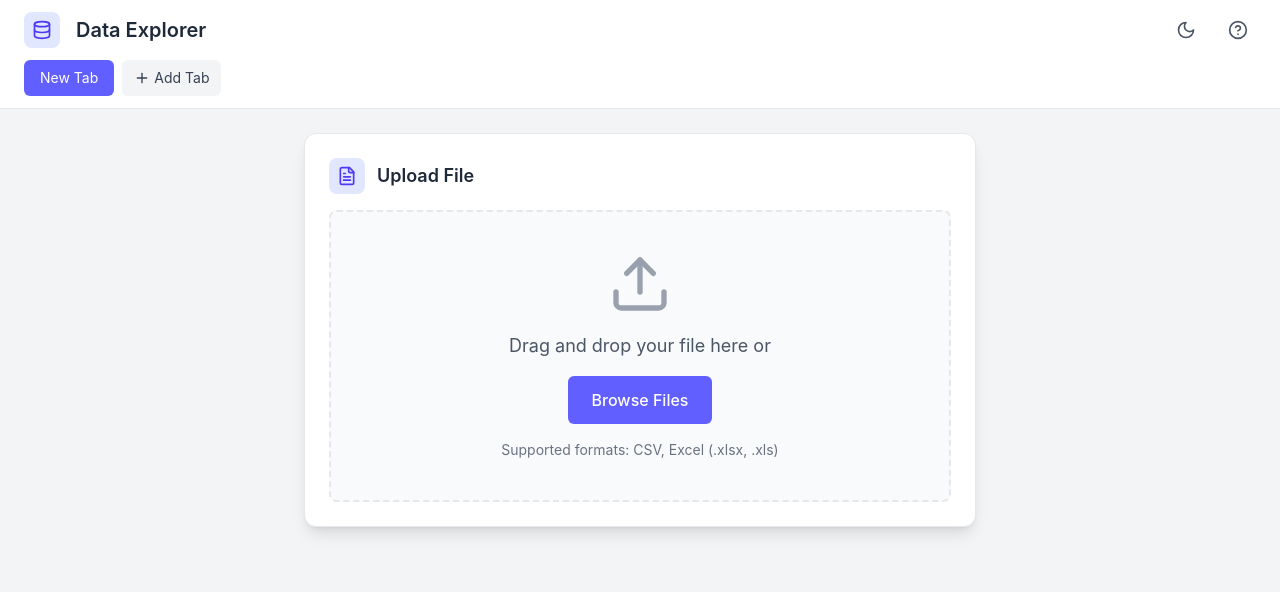
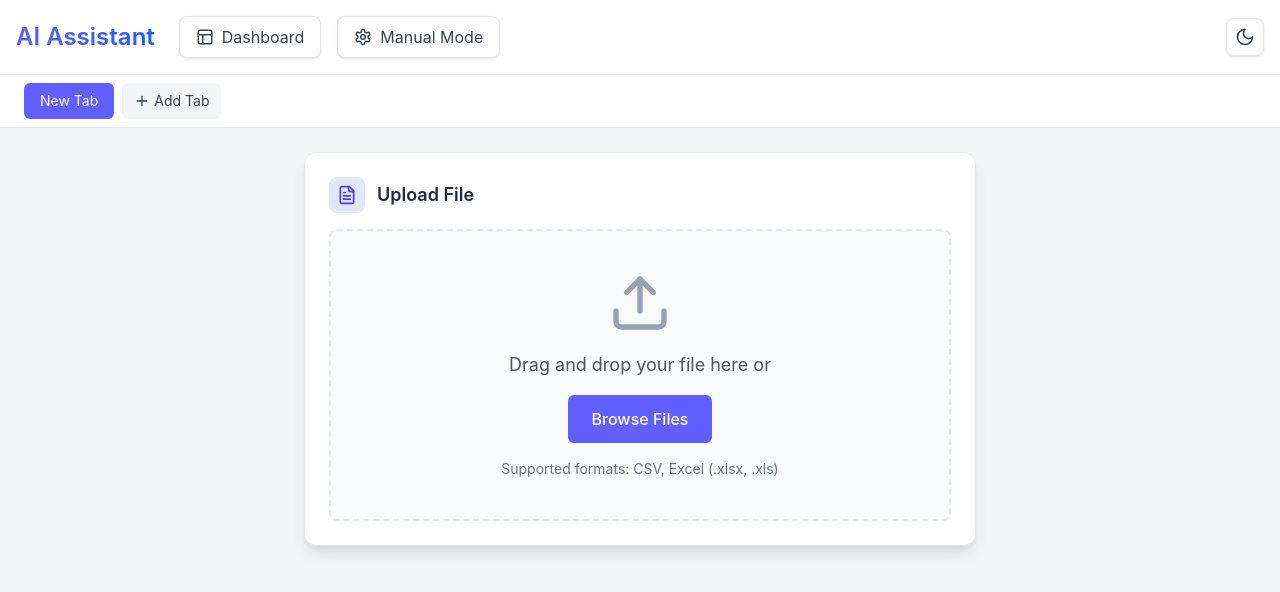
Before and after one commit to Arjun0023/data-mirai, a React (Vite) app: page /manualmode in a window 1280 px wide. Shown: the top 592 px of the page. Built offline with nearby package versions, Linux system fonts and the light colour scheme; what ag-grid-community, ag-grid-enterprise would draw is missing.

Commit message:
Refactor PieChartComponent and Navbar; add Manual Mode button and update data handling

```diff
--- a/src/components/Dashboard/PieChart/PieChartComponent.jsx
+++ b/src/components/Dashboard/PieChart/PieChartComponent.jsx
@@ -3,17 +3,18 @@ import { PieChart as RechartsPieChart, Pie, Cell, Tooltip, Legend, ResponsiveCon
 
 function PieChartComponent({ data }) {
   // Transform the data to extract information from the 'value' property
-  const transformedData = data.map(item => ({
-    name: item.value.category, // Use category as the name
-    value: item.value.value, // Use the value from the nested value object
-    color: item.value.color // Use the color from the nested value object
-  }));
-
+  console.log("PieChartComponent data:", data);
+  // const transformedData = data.map(item => ({
+  //   name: item.value.category, // Use category as the name
+  //   value: item.value.value, // Use the value from the nested value object
+  //   color: item.value.color // Use the color from the nested value object
+  // }));
+console.log("Transformed data:");
   return (
     <ResponsiveContainer width="100%" height={400}>
       <RechartsPieChart>
         <Pie
-          data={transformedData}
+          data={data}
           cx="50%"
           cy="50%"
           labelLine={true}
@@ -23,9 +24,9 @@ function PieChartComponent({ data }) {
           paddingAngle={1}
           dataKey="value"
         >
-          {transformedData.map((entry, index) => (
+          {/* {transformedData.map((entry, index) => (
             <Cell key={`cell-${index}`} fill={entry.color} />
-          ))}
+          ))} */}
         </Pie>
         <Tooltip
           formatter={(value) => new Intl.NumberFormat('en-US', {
--- a/src/components/navbar/Navbar.jsx
+++ b/src/components/navbar/Navbar.jsx
@@ -1,13 +1,18 @@
 import React from 'react';
-import { Sun, Moon, Layout } from 'lucide-react';
+import { Sun, Moon, Layout, Settings } from 'lucide-react';
 import { useNavigate } from 'react-router-dom';
 
-function Navbar({ darkMode, toggleDarkMode, savedCharts }) {
+function Navbar({ darkMode, toggleDarkMode, savedCharts = [] }) {
   const navigate = useNavigate();
 
   // Navigate to dashboard
   const goToDashboard = () => {
     navigate('/dashboard');
+  };
+
+  // Navigate to manual mode
+  const goToManualMode = () => {
+    navigate('/manualmode');
   };
 
   return (
@@ -22,13 +27,22 @@ function Navbar({ darkMode, toggleDarkMode, savedCharts }) {
         >
           <Layout size={18} className="mr-2" />
           Dashboard
-          {savedCharts.length > 0 && (
+          {savedCharts && savedCharts.length > 0 && (
             <span className={`ml-2 px-2 py-0.5 text-xs rounded-full ${
               darkMode ? 'bg-indigo-600 text-white' : 'bg-indigo-500 text-white'
             }`}>
               {savedCharts.length}
             </span>
           )}
+        </button>
+        <button
+          onClick={goToManualMode}
+          className={`ml-4 px-4 py-2 rounded-lg flex items-center transition-colors ${
+            darkMode ? 'bg-gray-700 hover:bg-gray-600 text-gray-200' : 'bg-white hover:bg-gray-50 text-gray-700 border border-gray-200 shadow-sm'
+          }`}
+        >
+          <Settings size={18} className="mr-2" />
+          Manual Mode
         </button>
       </div>
       <button
--- a/src/pages/Ask.jsx
+++ b/src/pages/Ask.jsx
@@ -118,7 +118,7 @@ const ResultItem = React.memo(({ result, displayMode, darkMode, saveChartToDashb
 
                     {displayMode === 'piechart' && (
                         <div className="h-full w-full">
-                            <PieChartComponent data={result.resultData.formatted} colors={COLORS} />
+                            <PieChartComponent data={result.resultData.or} colors={COLORS} />
                         </div>
                     )}
 
--- a/src/pages/Dashboard.jsx
+++ b/src/pages/Dashboard.jsx
@@ -4,6 +4,7 @@ import { ArrowLeft, Sun, Moon, Trash2, BarChart, PieChart, Table, Download, Move
 import { DndProvider, useDrag, useDrop } from 'react-dnd';
 import { HTML5Backend } from 'react-dnd-html5-backend';
 import BarChartComponent from '../components/Dashboard/BarChart/BarChartComponent';
+import DynamicStackedBarChartComponent from '../components/Dashboard/BarChart/DynamicStackBarChartComponent';
 import PieChartComponent from '../components/Dashboard/PieChart/PieChartComponent';
 import TableComponent from '../components/Dashboard/Table/TableComponent';
 import ReactMarkdown from "react-markdown";
@@ -136,9 +137,9 @@ const ChartCard = ({ chart, index, moveChart, changeChartDisplayMode, removeChar
       <div className="px-4 pb-4">
         <div className="h-64 w-full flex items-center justify-center bg-opacity-30 rounded-lg overflow-hidden">
           {chartDisplayModes[chart.id] === 'barchart' && (
-            <BarChartComponent
+            <DynamicStackedBarChartComponent
               data={chart.data.formatted || []}
-              colors={COLORS}
+
               darkMode={darkMode}
             />
           )}
@@ -209,7 +210,7 @@ function Dashboard() {
   };
 
   const goBack = () => {
-    navigate('/ask');
+    navigate('/home');
   };
 
   const removeChart = (chartId) => {
--- a/src/pages/ManualMode.jsx
+++ b/src/pages/ManualMode.jsx
@@ -2,7 +2,7 @@ import React, { useState, useRef, useEffect } from 'react';
 import { AgGridReact } from 'ag-grid-react';
 import { read, utils } from 'xlsx';
 import { FileText, Upload, Database, HelpCircle, Moon, Sun, Plus, X } from 'lucide-react';
-
+import Navbar from '../components/navbar/Navbar';
 // Import AG Grid styles - using only what's needed based on the theme
 import 'ag-grid-community/styles/ag-grid.css';
 import 'ag-grid-community/styles/ag-theme-alpine.css';
@@ -92,36 +92,11 @@ ModuleRegistry.registerModules([
 // Set license key
 LicenseManager.setLicenseKey("[TRIAL]_this_{AG_Charts_and_AG_Grid}_Enterprise_key_{AG-078794}_is_granted_for_evaluation_only___Use_in_production_is_not_permitted___Please_report_misuse_to_legal@ag-grid.com___For_help_with_purchasing_a_production_key_please_contact_info@ag-grid.com___You_are_granted_a_{Single_Application}_Developer_License_for_one_application_only___All_Front-End_JavaScript_developers_working_on_the_application_would_need_to_be_licensed___This_key_will_deactivate_on_{14 April 2025}____[v3]_[0102]_MTc0NDU4NTIwMDAwMA==0e65fd8a353058a58afb8d7be064e726");
 
-const Navbar = ({ darkMode, toggleDarkMode, activeTab, tabs, switchTab, addTab, removeTab }) => { // Added removeTab
+const WrapperNavbar = ({ darkMode, toggleDarkMode, activeTab, tabs, switchTab, addTab, removeTab }) => { // Added removeTab
   return (
-    <nav className={`px-6 py-3 border-b ${darkMode ? 'bg-gray-900 border-gray-700 text-white' : 'bg-white border-gray-200 text-gray-800'}`}>
-      <div className="flex items-center justify-between">
-        <div className="flex items-center space-x-4">
-          <div className={`p-2 rounded-lg ${darkMode ? 'bg-indigo-900/40' : 'bg-indigo-100'}`}>
-            <Database className={`h-5 w-5 ${darkMode ? 'text-indigo-300' : 'text-indigo-600'}`} />
-          </div>
-          <h1 className="text-xl font-semibold">Data Explorer</h1>
-        </div>
-
-        <div className="flex items-center space-x-4">
-          <button
-            className={`p-2 rounded-lg ${darkMode ? 'hover:bg-gray-700' : 'hover:bg-gray-100'} transition-colors`}
-            onClick={toggleDarkMode}
-            title={darkMode ? "Switch to light mode" : "Switch to dark mode"}
-          >
-            {darkMode ? <Sun className="h-5 w-5 text-gray-300" /> : <Moon className="h-5 w-5 text-gray-600" />}
-          </button>
-          <button
-            className={`p-2 rounded-lg ${darkMode ? 'hover:bg-gray-700' : 'hover:bg-gray-100'} transition-colors`}
-            title="Help"
-          >
-            <HelpCircle className={`h-5 w-5 ${darkMode ? 'text-gray-300' : 'text-gray-600'}`} />
-          </button>
-        </div>
-      </div>
-
+    <nav className={`px-6 py-0 border-b ${darkMode ? 'bg-gray-900 border-gray-700 text-white' : 'bg-white border-gray-200 text-gray-800'}`}>
       {/* Tab Interface */}
-      <div className="mt-3 flex items-center space-x-2 overflow-x-auto">
+      <div className="mt-2 mb-2 flex items-center space-x-2 overflow-x-auto">
         {tabs.map((tab, index) => (
           <div
             key={tab.id}
@@ -504,8 +479,13 @@ const ManualMode = () => {
   const isFileUploaded = currentTab && currentTab.filename !== null;
 
   return (
-    <div className={`min-h-screen flex flex-col ${darkMode ? 'bg-gray-850' : 'bg-gray-100'}`}>
-      <Navbar
+    <div className={`min-h-screen flex flex-col ${darkMode ? 'bg-BLA-850' : 'bg-gray-100'}`}>
+          <Navbar
+        darkMode={darkMode}
+        toggleDarkMode={toggleDarkMode}
+
+      />
+      <WrapperNavbar
         darkMode={darkMode}
         toggleDarkMode={toggleDarkMode}
         activeTab={activeTab}
```
